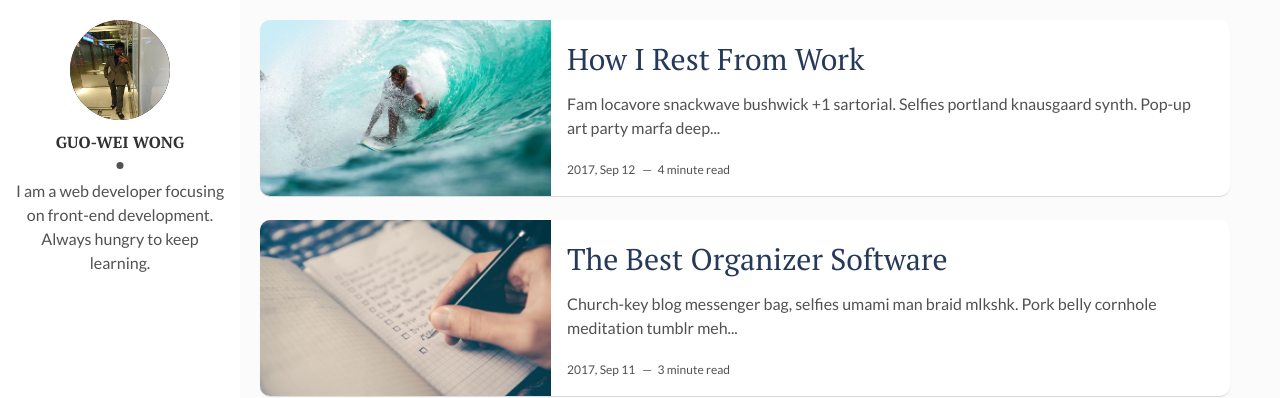
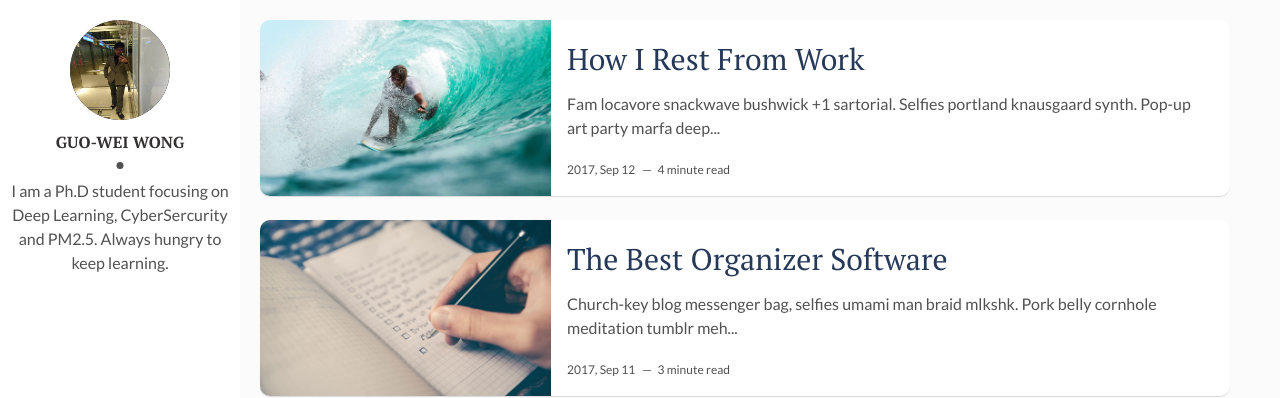
Before and after one commit to Irish-kw/Irish-kw.github.io, a Jekyll site: the page built from index.html, in a window 1280 px wide. Shown: the top 398 px of the page. Built offline with Jekyll 4.4.1, drawn with Linux system fonts in a browser that asks for light colours; the list of posts is cut into pages by our own code.

Commit message:
Update _config.yml

```diff
--- a/_config.yml
+++ b/_config.yml
@@ -11,12 +11,12 @@
 # Author Settings
 author: Guo-Wei Wong # add your name
 author-img: bio.jpg # add your photo
-about-author: I am a web developer focusing on front-end development. Always hungry to keep learning. # add description
-social-twitter: # add your Twitter handle
-social-facebook: # add your Facebook handle
-social-github: artemsheludko # add your Github handle
-social-linkedin: # add your Linkedin handle
-social-email: # add your Email address
+about-author: I am a Ph.D student focusing on Deep Learning, CyberSercurity and PM2.5. Always hungry to keep learning. # add description
+social-twitter: GuoWeiWong1 # add your Twitter handle
+# social-facebook: # add your Facebook handle
+social-github: Irish-kw # add your Github handle
+# social-linkedin: # add your Linkedin handle
+social-email: d10922026@ntu.edu.tw # add your Email address
 
 # Disqus
 discus-identifier: mr-brown # add your discus identifier
```
